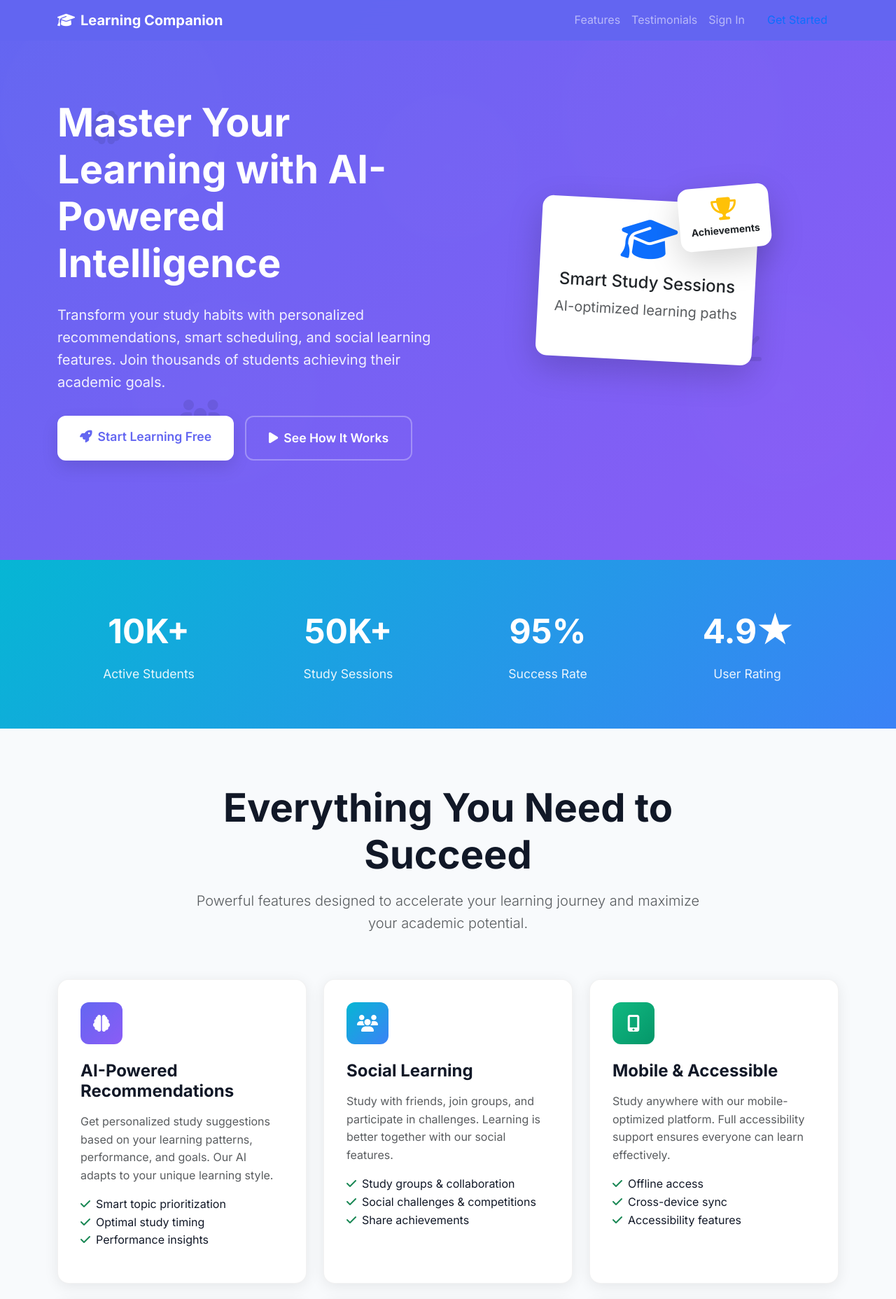
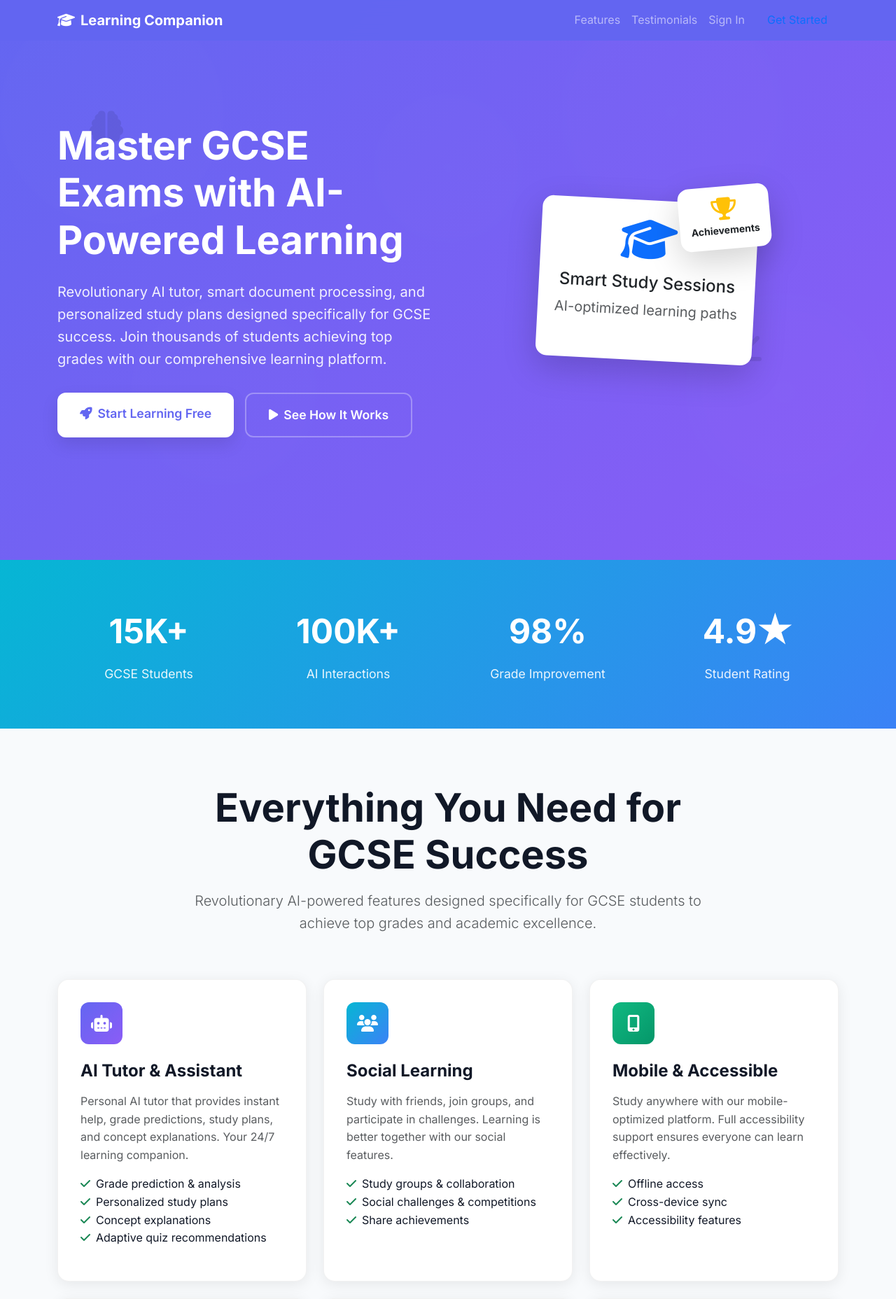
Before and after one commit to djsmacker01/learningCompanion, a Flask app: page / in a window 1280 px wide. Shown: the top 1856 px of the page at 70% size. Run offline with Flask 3, Linux system fonts and the light colour scheme; some libraries are stand-ins or nearby versions.

Commit message:
updated the landing page

```diff
--- a/app/templates/landing.html
+++ b/app/templates/landing.html
@@ -396,9 +396,10 @@
             <div class="row align-items-center">
                 <div class="col-lg-6">
                     <div class="hero-content fade-in-up">
-                        <h1>Master Your Learning with AI-Powered Intelligence</h1>
-                        <p>Transform your study habits with personalized recommendations, smart scheduling, and social
-                            learning features. Join thousands of students achieving their academic goals.</p>
+                        <h1>Master GCSE Exams with AI-Powered Learning</h1>
+                        <p>Revolutionary AI tutor, smart document processing, and personalized study plans designed
+                            specifically for GCSE success. Join thousands of students achieving top grades with our
+                            comprehensive learning platform.</p>
                         <div class="cta-buttons">
                             <a href="{{ url_for('auth.register') }}" class="btn-hero btn-primary-hero">
                                 <i class="fas fa-rocket me-2"></i>Start Learning Free
@@ -435,26 +436,26 @@
             <div class="row text-center">
                 <div class="col-md-3">
                     <div class="stat-item">
-                        <div class="stat-number">10K+</div>
-                        <div class="stat-label">Active Students</div>
+                        <div class="stat-number">15K+</div>
+                        <div class="stat-label">GCSE Students</div>
                     </div>
                 </div>
                 <div class="col-md-3">
                     <div class="stat-item">
-                        <div class="stat-number">50K+</div>
-                        <div class="stat-label">Study Sessions</div>
+                        <div class="stat-number">100K+</div>
+                        <div class="stat-label">AI Interactions</div>
                     </div>
                 </div>
                 <div class="col-md-3">
                     <div class="stat-item">
-                        <div class="stat-number">95%</div>
-                        <div class="stat-label">Success Rate</div>
+                        <div class="stat-number">98%</div>
+                        <div class="stat-label">Grade Improvement</div>
                     </div>
                 </div>
                 <div class="col-md-3">
                     <div class="stat-item">
                         <div class="stat-number">4.9★</div>
-                        <div class="stat-label">User Rating</div>
+                        <div class="stat-label">Student Rating</div>
                     </div>
                 </div>
             </div>
@@ -466,9 +467,9 @@
         <div class="container">
             <div class="row text-center mb-5">
                 <div class="col-lg-8 mx-auto">
-                    <h2 class="display-4 fw-bold mb-3">Everything You Need to Succeed</h2>
-                    <p class="lead text-muted">Powerful features designed to accelerate your learning journey and
-                        maximize your academic potential.</p>
+                    <h2 class="display-4 fw-bold mb-3">Everything You Need for GCSE Success</h2>
+                    <p class="lead text-muted">Revolutionary AI-powered features designed specifically for GCSE students
+                        to achieve top grades and academic excellence.</p>
                 </div>
             </div>
 
@@ -476,15 +477,16 @@
                 <div class="col-lg-4 col-md-6">
                     <div class="feature-card">
                         <div class="feature-icon ai">
-                            <i class="fas fa-brain"></i>
+                            <i class="fas fa-robot"></i>
                         </div>
-                        <h4 class="fw-bold mb-3">AI-Powered Recommendations</h4>
-                        <p class="text-muted">Get personalized study suggestions based on your learning patterns,
-                            performance, and goals. Our AI adapts to your unique learning style.</p>
+                        <h4 class="fw-bold mb-3">AI Tutor & Assistant</h4>
+                        <p class="text-muted">Personal AI tutor that provides instant help, grade predictions, study
+                            plans, and concept explanations. Your 24/7 learning companion.</p>
                         <ul class="list-unstyled mt-3">
-                            <li><i class="fas fa-check text-success me-2"></i>Smart topic prioritization</li>
-                            <li><i class="fas fa-check text-success me-2"></i>Optimal study timing</li>
-                            <li><i class="fas fa-check text-success me-2"></i>Performance insights</li>
+                            <li><i class="fas fa-check text-success me-2"></i>Grade prediction & analysis</li>
+                            <li><i class="fas fa-check text-success me-2"></i>Personalized study plans</li>
+                            <li><i class="fas fa-check text-success me-2"></i>Concept explanations</li>
+                            <li><i class="fas fa-check text-success me-2"></i>Adaptive quiz recommendations</li>
                         </ul>
                     </div>
                 </div>
@@ -556,15 +558,33 @@
                 <div class="col-lg-4 col-md-6">
                     <div class="feature-card">
                         <div class="feature-icon content">
-                            <i class="fas fa-folder-plus"></i>
+                            <i class="fas fa-file-upload"></i>
                         </div>
-                        <h4 class="fw-bold mb-3">Content Management</h4>
-                        <p class="text-muted">Organize your study materials with notes, attachments, tags, and version
-                            control. Keep everything organized and accessible.</p>
+                        <h4 class="fw-bold mb-3">Smart Document Processing</h4>
+                        <p class="text-muted">Upload any document (PDF, Word, images) and our AI will extract, format,
+                            and organize the content for optimal study.</p>
                         <ul class="list-unstyled mt-3">
-                            <li><i class="fas fa-check text-success me-2"></i>Notes & attachments</li>
-                            <li><i class="fas fa-check text-success me-2"></i>Content tagging</li>
-                            <li><i class="fas fa-check text-success me-2"></i>Version control</li>
+                            <li><i class="fas fa-check text-success me-2"></i>PDF & Word processing</li>
+                            <li><i class="fas fa-check text-success me-2"></i>OCR for image-based content</li>
+                            <li><i class="fas fa-check text-success me-2"></i>Smart content formatting</li>
+                            <li><i class="fas fa-check text-success me-2"></i>Learning style detection</li>
+                        </ul>
+                    </div>
+                </div>
+
+                <div class="col-lg-4 col-md-6">
+                    <div class="feature-card">
+                        <div class="feature-icon analytics">
+                            <i class="fas fa-chart-line"></i>
+                        </div>
+                        <h4 class="fw-bold mb-3">GCSE Exam Preparation</h4>
+                        <p class="text-muted">Specialized tools for GCSE success including past papers, grade
+                            boundaries, exam countdown, and revision scheduling.</p>
+                        <ul class="list-unstyled mt-3">
+                            <li><i class="fas fa-check text-success me-2"></i>Past paper integration</li>
+                            <li><i class="fas fa-check text-success me-2"></i>Grade 9-1 tracking</li>
+                            <li><i class="fas fa-check text-success me-2"></i>Exam countdown timers</li>
+                            <li><i class="fas fa-check text-success me-2"></i>Revision scheduling</li>
                         </ul>
                     </div>
                 </div>
@@ -577,9 +597,9 @@
         <div class="container">
             <div class="row text-center mb-5">
                 <div class="col-lg-8 mx-auto">
-                    <h2 class="display-4 fw-bold mb-3">What Students Say</h2>
-                    <p class="lead text-muted">Join thousands of successful students who have transformed their learning
-                        experience.</p>
+                    <h2 class="display-4 fw-bold mb-3">GCSE Success Stories</h2>
+                    <p class="lead text-muted">Real students achieving Grade 9 success with our AI-powered learning
+                        platform.</p>
                 </div>
             </div>
 
@@ -588,9 +608,10 @@
                     <div class="testimonial-card">
                         <div class="testimonial-avatar">SJ</div>
                         <h5 class="fw-bold">Sarah Johnson</h5>
-                        <p class="text-muted mb-3">Computer Science Student</p>
-                        <p class="mb-0">"Learning Companion's AI recommendations helped me improve my grades by 30%. The
-                            smart scheduling feature is a game-changer!"</p>
+                        <p class="text-muted mb-3">GCSE Student - Grade 9 Achieved</p>
+                        <p class="mb-0">"The AI tutor helped me go from Grade 6 to Grade 9 in Maths! The grade
+                            prediction feature was incredibly accurate and the personalized study plans made all the
+                            difference."</p>
                         <div class="mt-3">
                             <i class="fas fa-star text-warning"></i>
                             <i class="fas fa-star text-warning"></i>
@@ -605,9 +626,10 @@
                     <div class="testimonial-card">
                         <div class="testimonial-avatar">MC</div>
                         <h5 class="fw-bold">Michael Chen</h5>
-                        <p class="text-muted mb-3">Engineering Student</p>
-                        <p class="mb-0">"The social features made studying so much more engaging. My study group and I
-                            have never been more productive!"</p>
+                        <p class="text-muted mb-3">GCSE Student - Grade 8 Achieved</p>
+                        <p class="mb-0">"The document processing feature is amazing! I uploaded my textbooks and the AI
+                            automatically created study notes. The learning style detection helped me study more
+                            effectively."</p>
                         <div class="mt-3">
                             <i class="fas fa-star text-warning"></i>
                             <i class="fas fa-star text-warning"></i>
@@ -622,9 +644,10 @@
                     <div class="testimonial-card">
                         <div class="testimonial-avatar">ER</div>
                         <h5 class="fw-bold">Emily Rodriguez</h5>
-                        <p class="text-muted mb-3">Medical Student</p>
-                        <p class="mb-0">"The accessibility features are incredible. I can study effectively with my
-                            visual impairment thanks to the screen reader support."</p>
+                        <p class="text-muted mb-3">GCSE Student - Grade 9 Achieved</p>
+                        <p class="mb-0">"The AI tutor's concept explanations are incredible! I went from struggling with
+                            Chemistry to getting Grade 9. The adaptive quiz recommendations were spot-on for my learning
+                            style."</p>
                         <div class="mt-3">
                             <i class="fas fa-star text-warning"></i>
                             <i class="fas fa-star text-warning"></i>
@@ -643,9 +666,9 @@
         <div class="container">
             <div class="row">
                 <div class="col-lg-8 mx-auto">
-                    <h2>Ready to Transform Your Learning?</h2>
-                    <p>Join thousands of students who are already achieving their academic goals with Learning
-                        Companion.</p>
+                    <h2>Ready to Ace Your GCSE Exams?</h2>
+                    <p>Join thousands of GCSE students who are already achieving top grades with our AI-powered learning
+                        platform. Start your journey to Grade 9 success today!</p>
                     <div class="cta-buttons justify-content-center">
                         <a href="{{ url_for('auth.register') }}" class="btn-hero btn-primary-hero">
                             <i class="fas fa-rocket me-2"></i>Start Your Journey Free
@@ -665,8 +688,8 @@
             <div class="row">
                 <div class="col-lg-4 mb-4">
                     <h5><i class="fas fa-graduation-cap me-2"></i>Learning Companion</h5>
-                    <p class="text-muted">Empowering students with AI-powered learning tools and social features to
-                        achieve academic excellence.</p>
+                    <p class="text-muted">Empowering GCSE students with AI tutors, smart document processing, and
+                        personalized learning to achieve Grade 9 success.</p>
                     <div class="d-flex gap-3">
                         <a href="https://x.com/djsmacker01" target="_blank" class="text-light"><i
                                 class="fab fa-twitter fa-lg"></i></a>
```
